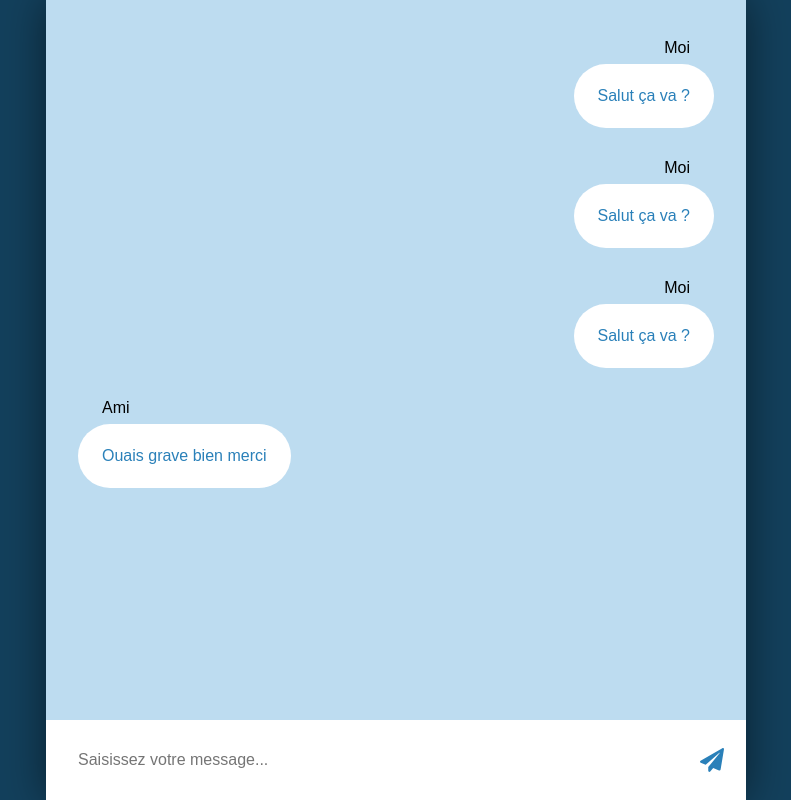
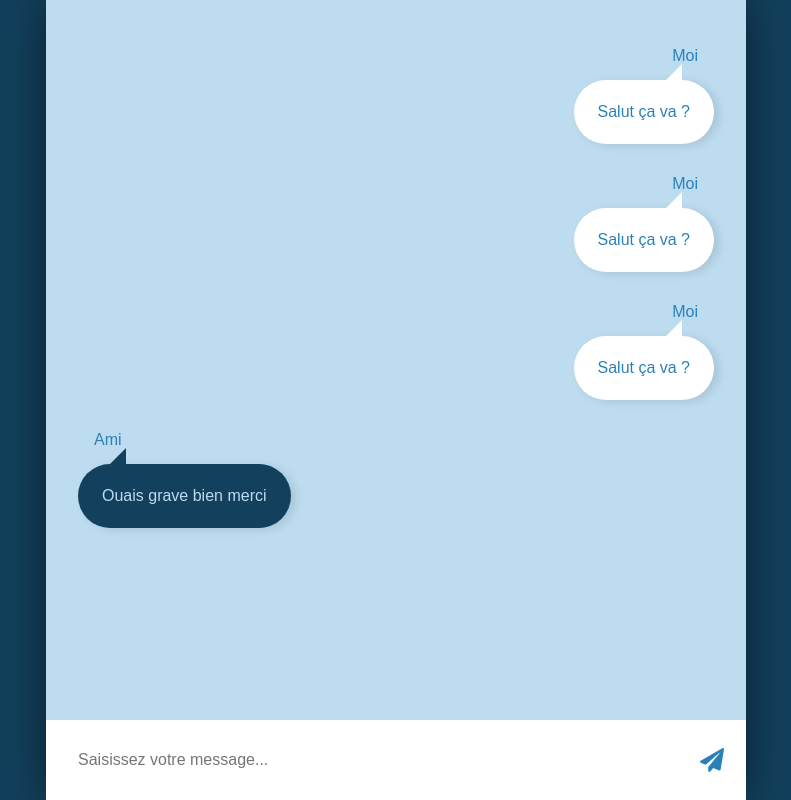
Before and after one commit to npellan/chatroom-react-redux-socketio, a React app: page / in a window 1280 px wide. Shown: the whole page, without its empty margins (244-1035 px from the left). Built offline with nearby package versions, Linux system fonts and the light colour scheme.

Commit message:
More css again and again

```diff
--- a/src/components/Form/index.js
+++ b/src/components/Form/index.js
@@ -1,5 +1,5 @@
 // == Import npm
-import React from 'react';
+import React, { useRef, useEffect } from 'react';
 import PropTypes from 'prop-types';
 
 // == Import
@@ -10,6 +10,12 @@ import { faPaperPlane } from '@fortawesome/free-solid-svg-icons';
 
 // == Composant
 const Form = ({ inputValue, changeInputValue, submitNewMessage }) => {
+  const inputEl = useRef(null);
+
+  useEffect(() => {
+    inputEl.current.focus();
+  }, []);
+
   const handleChange = (event) => {
     changeInputValue(event.target.value);
   };
@@ -25,6 +31,7 @@ const Form = ({ inputValue, changeInputValue, submitNewMessage }) => {
       onSubmit={handleSubmit}
     >
       <input
+        ref={inputEl}
         type="text"
         placeholder="Saisissez votre message..."
         value={inputValue}
--- a/src/components/Messages/styles.scss
+++ b/src/components/Messages/styles.scss
@@ -1,7 +1,19 @@
 @use 'src/styles/vars';
+
+@keyframes pop {
+  0% {
+    transform: scale(0);
+    opacity: 0;
+  }
+  100% {
+   transform: scale(1);
+   opacity: 1;
+  }
+}
 
 .messages {
   padding: 2em;
+  scroll-behavior: smooth;
   flex: 1;
   height: 100%;
   overflow-x: hidden;
@@ -10,10 +22,25 @@
   .message {
     text-align: right;
     margin-bottom: 2rem;
+    color: vars.$normal-blue;
+    animation: pop 0.4s cubic-bezier(.48,1.7,.87,1);
+
 
     &__sender {
-      margin: 0.5rem 1.5rem;
+      margin: 1rem;
       display: block;
+      position: relative;
+
+      &::after {
+        content: "";
+        margin-left: auto;
+        position: absolute;
+        right: 1em;
+        display: block;
+        width:0;
+        border-bottom: 1rem solid vars.$light-color;
+        border-left: 1rem solid transparent;
+      }
     }
 
     &__content {
@@ -21,11 +48,23 @@
       padding: 1.5em;
       display: inline-block;
       border-radius: 2rem;
-      color: vars.$normal-blue;
+      max-width: 75%;
+      box-shadow: 5px 2px 10px rgba(0,0,0, .1);
     }
 
     &--other {
       text-align: left;
+      & .message__content {
+        background: vars.$dark-blue;
+        color: vars.$light-blue;
+      }
+      & .message__sender {
+        &::after {
+          left: 1em;
+          right: auto;
+          border-bottom-color: vars.$dark-blue;
+        }
+      }
     }
   }
 }
```
